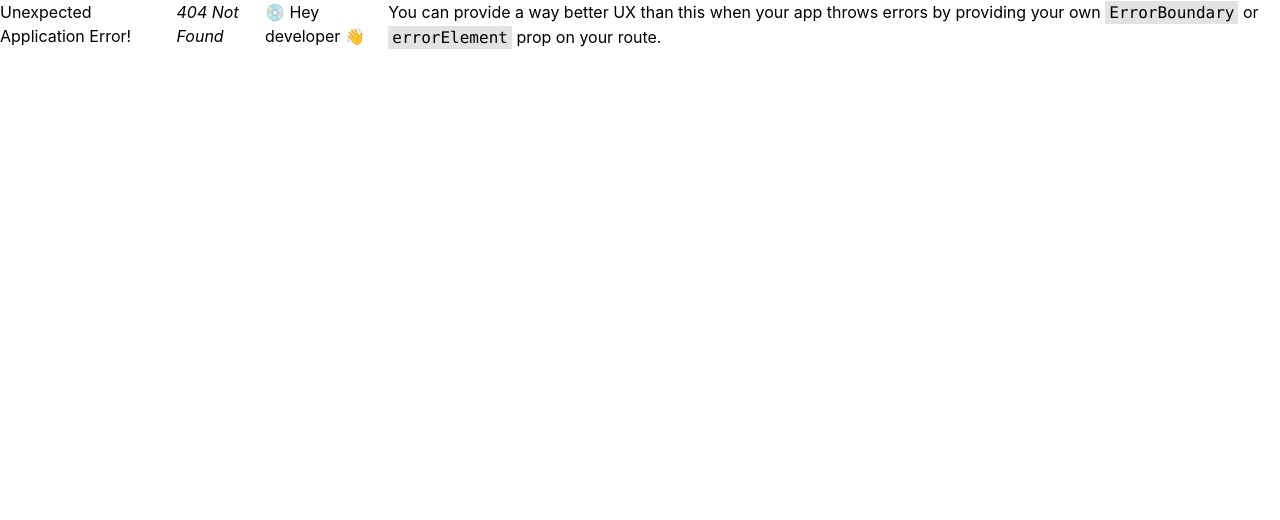
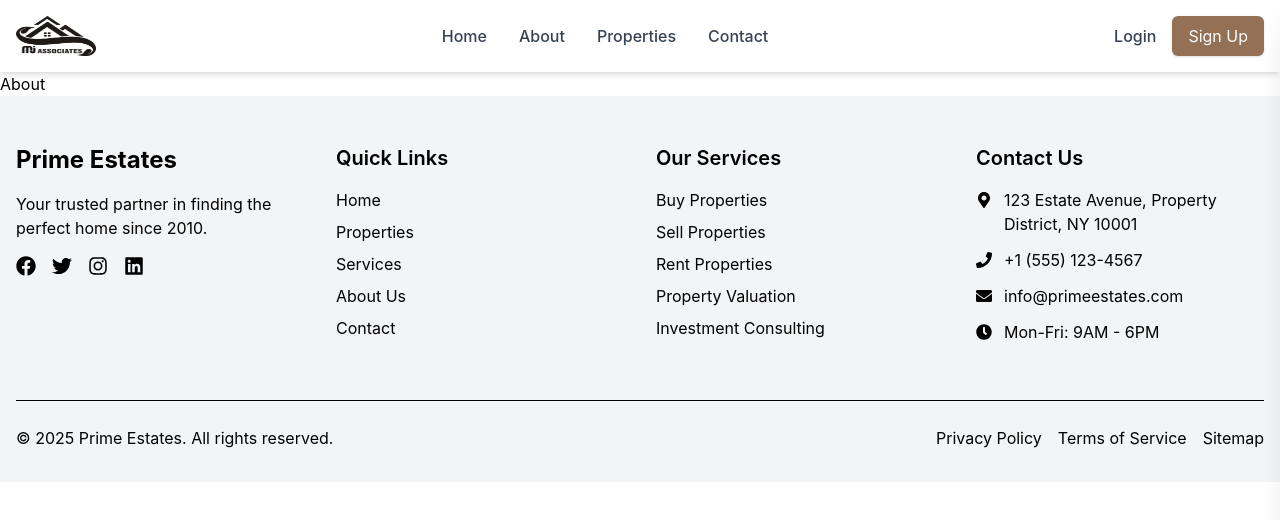
Before and after one commit to shakeel7521951/Real-State, a React (Vite) app: page /about in a window 1280 px wide. Before the commit this address had no page. Shown: the top 520 px of the page. Built offline with nearby package versions, Linux system fonts and the light colour scheme.

Commit message:
add logo

```diff
--- a/src/App.jsx
+++ b/src/App.jsx
@@ -3,6 +3,7 @@ import Footer from "./components/common/Footer";
 import Navbar from "./components/common/Navbar";
 import { createBrowserRouter, Outlet, RouterProvider } from "react-router-dom";
 import Home from "./pages/Home";
+import About from "./pages/About";
 
 const Mainfunction = () => {
   return (
@@ -17,7 +18,10 @@ const Mainfunction = () => {
 const router = createBrowserRouter([
   {
     element: <Mainfunction />,
-    children: [{ path: "", element: <Home /> }],
+    children: [
+      { path: "", element: <Home /> },
+      { path: "/about", element: <About /> },
+    ],
   },
 ]);
 
--- a/src/components/common/Navbar.jsx
+++ b/src/components/common/Navbar.jsx
@@ -1,6 +1,7 @@
 import React, { useState } from "react";
 import { Link } from "react-router-dom";
 import { Menu, X } from "lucide-react";
+import logo from "../../assets/logo.jpg";
 
 const Navbar = () => {
   const [menuOpen, setMenuOpen] = useState(false);
@@ -10,12 +11,13 @@ const Navbar = () => {
       <div className="container mx-auto px-4 py-4 flex justify-between items-center">
         {/* Logo */}
         <div className="text-2xl font-bold text-gray-800">
-          <Link to="/" className="flex items-center">
+          <img src={logo} alt="company logo" className="w-20 h-10" loading="lazy" />
+          {/* <Link to="/" className="flex items-center">
             <span className="bg-[#947054] text-white px-2 py-1 rounded mr-2">
               L
             </span>
             <span className="hidden sm:inline">Logo</span>
-          </Link>
+          </Link> */}
         </div>
 
         {/* Desktop Menu */}
--- /dev/null
+++ b/src/pages/About.jsx
@@ -0,0 +1,9 @@
+import React from 'react'
+
+const About = () => {
+  return (
+    <div>About</div>
+  )
+}
+
+export default About;
```
Also changed, not shown: src/assets/logo.jpg (added).
